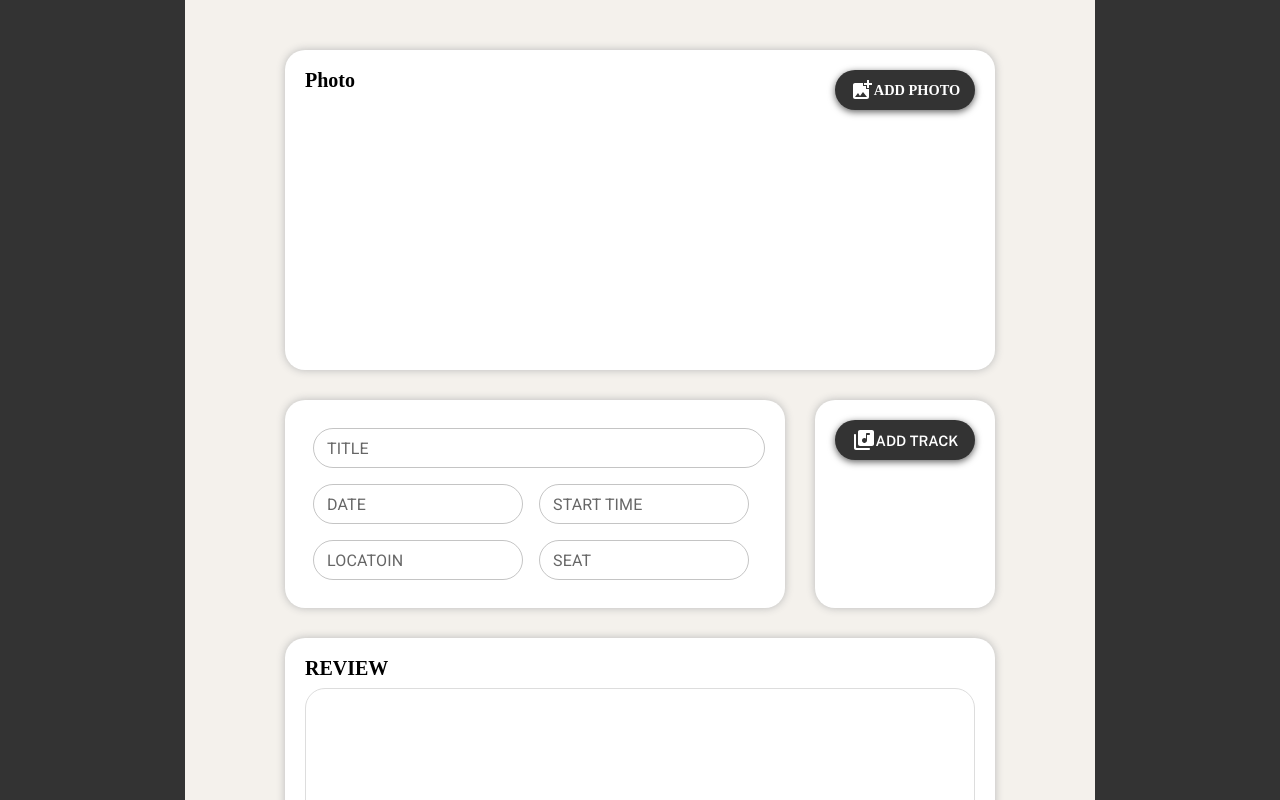
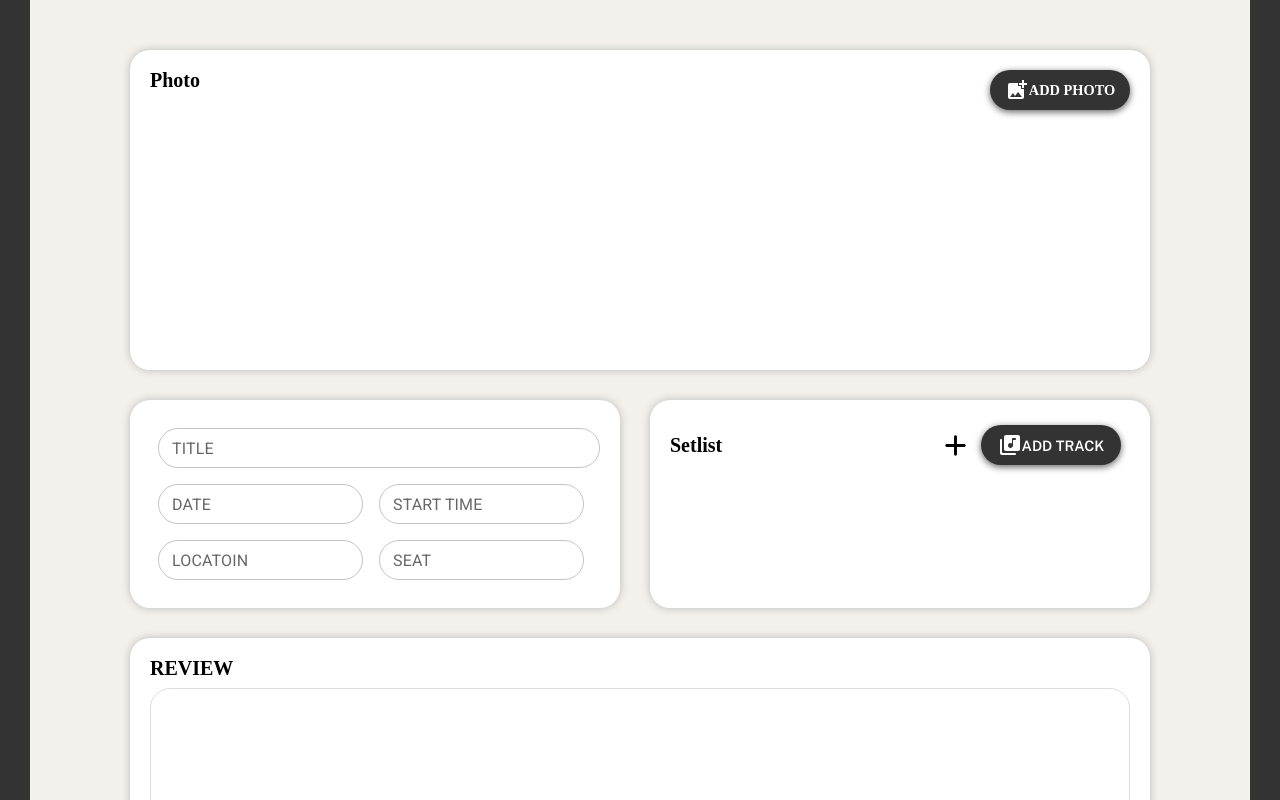
Before and after one commit to dawn0314/ticket-book, a React (Vite) app: page /create-ticket in a window 1280 px wide. Built offline with nearby package versions, Linux system fonts and the light colour scheme.

Commit message:
feat: add custom track

```diff
--- a/src/components/ticket/music-search/album-list.tsx
+++ b/src/components/ticket/music-search/album-list.tsx
@@ -1,11 +1,9 @@
-import React, { useState } from "react";
 import { Card, CardActionArea, CardContent, CardMedia } from "@mui/material";
 
 export default function AlbumList({ albumsList, setSelectedAlbum }) {
   return albumsList.map((result) => {
     const albumImg = result.images[0].url;
     const albumId = result.id;
-    console.log(albumsList);
     return albumImg ? (
       <Card
         sx={{ width: 150, margin: "8px" }}
--- a/src/components/ticket/music-search/music-search.tsx
+++ b/src/components/ticket/music-search/music-search.tsx
@@ -5,7 +5,7 @@ import { IconButton } from "@mui/material";
 import TrackList from "./track-list";
 import AlbumList from "./album-list";
 
-export default function MusicSearch({ setSelectedTracks }) {
+export default function MusicSearch({ selectedTracks, setSelectedTracks }) {
   const [input, setInput] = useState("");
   const [artistsList, setArtistsList] = useState([]);
   const [albumsList, setAlbumsList] = useState([]);
@@ -50,7 +50,6 @@ export default function MusicSearch({ setSelectedTracks }) {
     )
       .then((response) => response.json())
       .then((data) => {
-        console.log(data.artists.items);
         setArtistsList(data.artists.items);
       });
   }
@@ -82,6 +81,7 @@ export default function MusicSearch({ setSelectedTracks }) {
       <TrackList
         accessToken={accessToken}
         selectedAlbum={selectedAlbum}
+        selectedTracks={selectedTracks}
         onSaveSelectedTracks={setSelectedTracks}
       />
     ) : (
--- a/src/components/ticket/music-search/setlist.tsx
+++ b/src/components/ticket/music-search/setlist.tsx
@@ -1,11 +1,93 @@
-import React, { useState } from "react";
+import React, { useState, useRef, useEffect } from "react";
 import { styled, css } from "styled-components";
+import { createTheme, ThemeProvider } from "@mui/material/styles";
 import MusicSearch from "./music-search";
 import LibraryMusicRoundedIcon from "@mui/icons-material/LibraryMusicRounded";
-import { sharedWrapper, sharedButton } from "../sharedStyles";
-import { Drawer } from "@mui/material";
+import AddRoundedIcon from "@mui/icons-material/AddRounded";
+import DragIndicatorIcon from "@mui/icons-material/DragIndicator";
+import RemoveCircleIcon from "@mui/icons-material/RemoveCircle";
+import { sharedWrapper, sharedButton, sharedTitle } from "../sharedStyles";
+import { Drawer, Alert } from "@mui/material";
+
+const theme = createTheme({
+  components: {
+    MuiAlert: {
+      styleOverrides: {
+        root: {
+          position: "absolute",
+          zIndex: "1",
+        },
+      },
+    },
+  },
+});
+
+const styledTrack = css`
+  padding: 8px;
+  border-radius: 20px;
+  margin: 2px 2px;
+  max-width: 230px;
+  display: flex;
+  align-items: center;
+
+  &:hover {
+    background-color: #eee;
+  }
+
+  &:hover .drag-icon,
+  &:hover .remove-icon {
+    display: block !important;
+  }
+`;
 const Wrapper = styled.div`
   ${sharedWrapper}
+  max-height: 600px;
+  min-width: 500px;
+`;
+
+const AddButtonContainer = styled.div`
+  display: flex;
+  align-items: center;
+  gap: 8px;
+  margin-left: auto;
+  position: relative;
+  transition: all 1s;
+  height: 50px;
+  padding: 5px;
+  border: 4px solid white;
+  border-radius: 25px;
+`;
+
+const AddTextFieldContainer = styled.div`
+  position: relative;
+`;
+
+const AddIcon = styled(AddRoundedIcon)`
+  position: absolute;
+  right: 0;
+  top: 3px;
+  cursor: pointer;
+`;
+
+const Input = styled.input`
+  border-radius: 25px;
+  height: 40px;
+  width: 0;
+  padding: 12px;
+  transition: width 0.3s ease;
+  overflow: hidden;
+  border: none;
+  outline: none;
+
+  &:focus {
+    width: 200px;
+    background: #eee;
+  }
+
+  ${AddTextFieldContainer}:hover & {
+    width: 200px;
+    background: #eee;
+  }
 `;
 
 const AddTrack = styled.button`
@@ -15,31 +97,128 @@ const AddTrack = styled.button`
 `;
 
 const SetListContainer = styled.div`
+  margin-top: 5px;
   display: flex;
   flex-direction: column;
+  max-height: 450px;
+  flex-wrap: wrap;
+  flex-basis: 50%;
 `;
 
-export default function Setlist() {
+const Track = styled.div`
+  ${styledTrack}
+`;
+
+const CustomTrack = styled.div`
+  ${styledTrack}
+  &:hover {
+    background-color: #eee;
+  }
+`;
+
+const DragIcon = styled(DragIndicatorIcon)`
+  display: none !important;
+  font-size: 12px;
+  stroke: #eee;
+  stroke-width: 1;
+  margin-right: 2px;
+  cursor: pointer;
+`;
+
+const RemoveIcon = styled(RemoveCircleIcon)`
+  color: red;
+  display: none !important;
+  margin-left: auto;
+  cursor: pointer;
+`;
+
+const Title = styled.div`
+  ${sharedTitle}
+  align-items: center;
+  display: flex;
+  justify-content: space-between;
+`;
+
+export default function Setlist({ ticketInfo, setTicketInfo }) {
   const [open, setOpen] = useState(false);
   const [selectedTracks, setSelectedTracks] = useState([]);
+  const [customTrackInput, setCustomTrackInput] = useState("");
+  const [alert, setAlert] = useState(false);
+
+  useEffect(() => {
+    const timeId = setTimeout(() => {
+      setAlert(false);
+    }, 2000);
+
+    return () => {
+      clearTimeout(timeId);
+    };
+  }, [alert]);
 
   const toggleDrawer = (isOpen: boolean) => {
     setOpen(isOpen);
   };
+
+  const addCustomTrack = (selectedTracks, customTrackInput) => {
+    if (selectedTracks.length === 24) {
+      setAlert(true);
+    } else {
+      setSelectedTracks([...selectedTracks, customTrackInput]);
+      setCustomTrackInput("");
+    }
+  };
+
   return (
+    <ThemeProvider theme={theme}>
       <Wrapper>
+        <Title>
+          Setlist
+          {alert && (
+            <Alert severity="error">
+              {`Your tracks must be less than 24. (Current selected tracks: ${selectedTracks.length})`}
+            </Alert>
+          )}
+          <AddButtonContainer>
+            <AddTextFieldContainer>
+              <Input
+                className="input-field"
+                placeholder="TYPE HERE"
+                value={customTrackInput}
+                onChange={(e) => {
+                  setCustomTrackInput(e.target.value);
+                }}
+                onKeyDown={(e) => {
+                  if (e.key == "Enter" && e.target.value) {
+                    addCustomTrack(selectedTracks, customTrackInput);
+                  }
+                }}
+              />
+              <AddIcon fontSize="large" />
+            </AddTextFieldContainer>
             <AddTrack onClick={() => toggleDrawer(true)}>
               <LibraryMusicRoundedIcon />
               Add Track
             </AddTrack>
+          </AddButtonContainer>
+        </Title>
         <Drawer open={open} onClose={() => toggleDrawer(false)}>
-        <MusicSearch setSelectedTracks={setSelectedTracks} />
+          <MusicSearch
+            selectedTracks={selectedTracks}
+            setSelectedTracks={setSelectedTracks}
+          />
         </Drawer>
         <SetListContainer>
           {selectedTracks.map((track, id) => {
-          return <div key={id}>{track}</div>;
+            return (
+              <Track key={id}>
+                <DragIcon className="drag-icon" />
+                {track}
+                <RemoveIcon className="remove-icon" />
+              </Track>
+            );
           })}
         </SetListContainer>
       </Wrapper>
+    </ThemeProvider>
   );
 }
--- a/src/components/ticket/music-search/track-list.tsx
+++ b/src/components/ticket/music-search/track-list.tsx
@@ -1,5 +1,11 @@
 import React, { useEffect, useState } from "react";
-import { List, Checkbox, ListItemButton, ListItemText } from "@mui/material";
+import {
+  List,
+  Checkbox,
+  ListItemButton,
+  ListItemText,
+  Alert,
+} from "@mui/material";
 import styled from "styled-components";
 import { createTheme, ThemeProvider } from "@mui/material/styles";
 import { sharedButton } from "../sharedStyles";
@@ -7,16 +13,26 @@ import { sharedButton } from "../sharedStyles";
 export default function TrackList({
   accessToken,
   selectedAlbum,
+  selectedTracks,
   onSaveSelectedTracks,
 }) {
   const [tracklist, setTracklist] = useState([]);
   const [checked, setChecked] = useState([]);
+  const [alert, setAlert] = useState(false);
 
   useEffect(() => {
     if (selectedAlbum) {
       fetchTrackData();
     }
-  }, [selectedAlbum]);
+
+    const timeId = setTimeout(() => {
+      setAlert(false);
+    }, 3000);
+
+    return () => {
+      clearTimeout(timeId);
+    };
+  }, [selectedAlbum, alert]);
 
   const fetchTrackData = async () => {
     const trackParameters = {
@@ -40,7 +56,7 @@ export default function TrackList({
       });
   };
 
-  const handleToggle = (name: string, id: number) => () => {
+  const handleToggle = (id: number) => () => {
     const currentIndex = checked.indexOf(id);
     const newChecked = [...checked];
 
@@ -56,7 +72,13 @@ export default function TrackList({
     const trackName = checked.map((index) => {
       return tracklist[index].name;
     });
-    onSaveSelectedTracks(trackName);
+
+    const updatedSelectedTracks = [...selectedTracks, ...trackName];
+    if (updatedSelectedTracks.length > 24) {
+      setAlert(true);
+    } else {
+      onSaveSelectedTracks(updatedSelectedTracks);
+    }
   };
 
   return (
@@ -65,7 +87,7 @@ export default function TrackList({
         <List>
           {tracklist.map((track, id) => (
             <Track>
-              <ListItemButton onClick={handleToggle(track.name, id)}>
+              <ListItemButton onClick={handleToggle(id)}>
                 <Checkbox
                   edge="start"
                   checked={checked.indexOf(id) !== -1}
@@ -78,6 +100,11 @@ export default function TrackList({
           ))}
         </List>
       </TrackContainer>
+      {alert && (
+        <Alert severity="error">
+          {`Your tracks must be less than 24. (Current selected tracks: ${selectedTracks.length})`}
+        </Alert>
+      )}
       <Submit onClick={handleSave}>Submit</Submit>
     </ThemeProvider>
   );
@@ -91,6 +118,14 @@ const theme = createTheme({
           "&.Mui-checked": {
             color: "var(--accent)",
           },
+        },
+      },
+    },
+
+    MuiAlert: {
+      styleOverrides: {
+        root: {
+          position: "absolute",
         },
       },
     },
```
Lines whose indentation alone changed are shown as unchanged.
